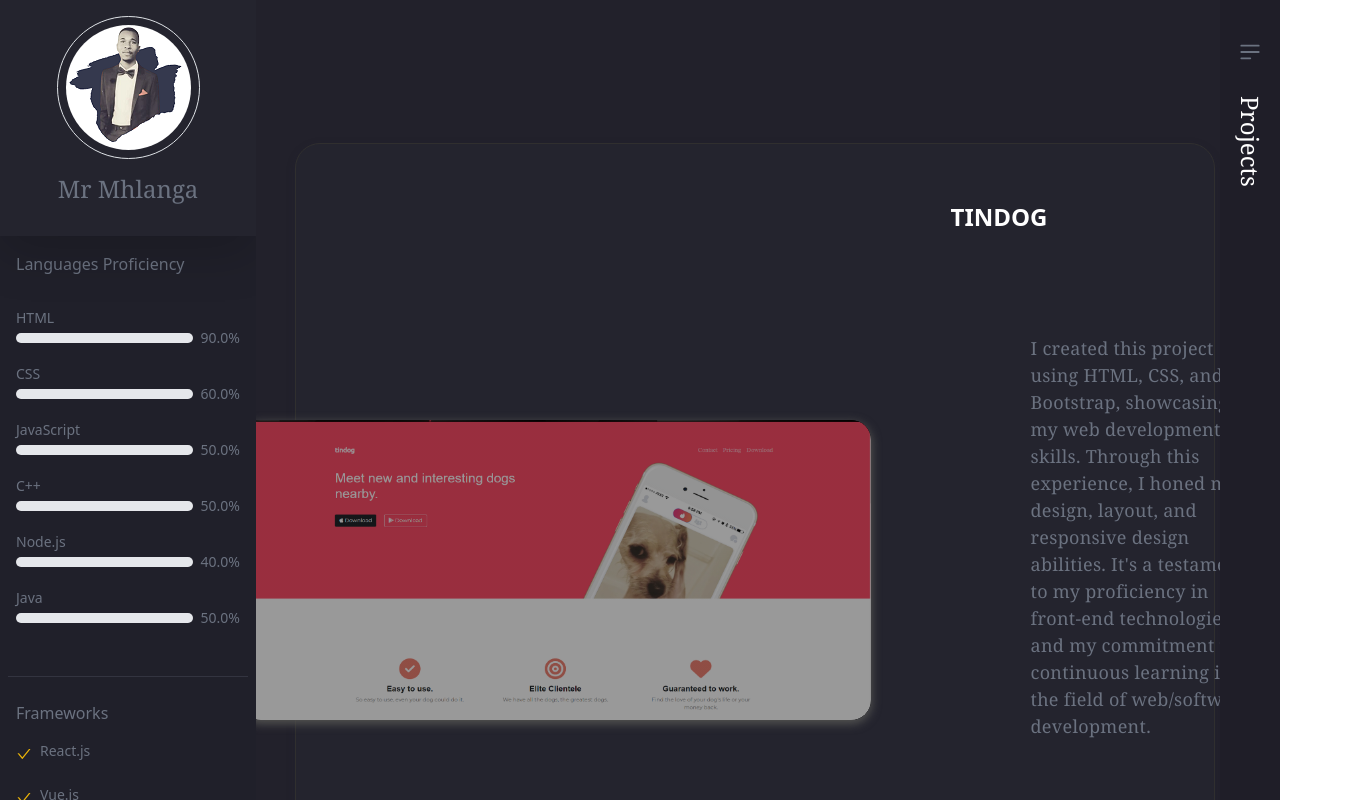
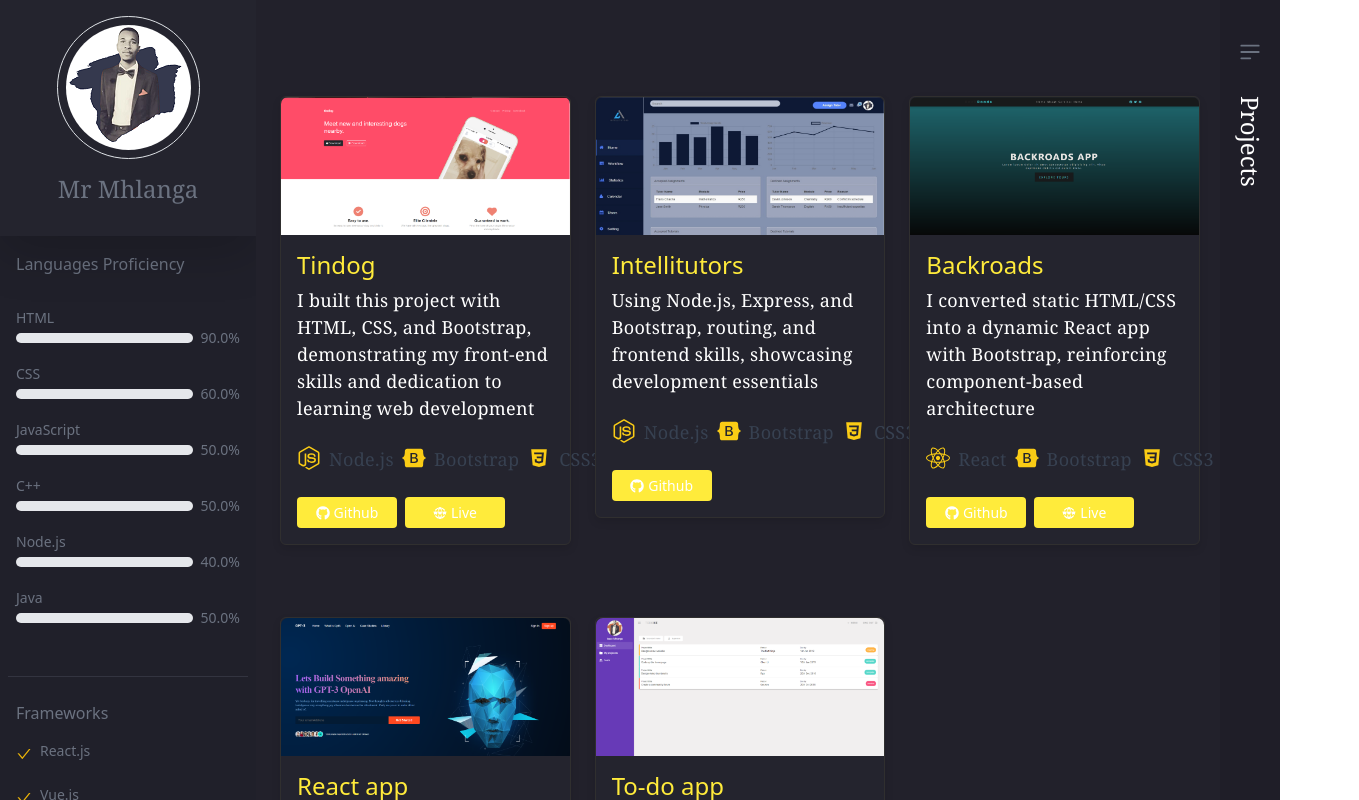
Before and after one commit to Ike91/React-portfolio, a React (Create React App) app: page /projects in a window 1280 px wide. Shown: the top 800 px of the page, 1359 px wide, since content can reach past the window. Built offline with nearby package versions, Linux system fonts and the light colour scheme.

Commit message:
changed project file

```diff
--- a/src/App.css
+++ b/src/App.css
@@ -245,190 +245,17 @@
 
 
 /* projects */
-
-.preview-card {
-  position: relative;
-  margin: 15px;
-  background: #24242e;
-  box-shadow: 0px 3px 10px rgba(34, 35, 58, 0.2);
-  padding: 30px 25px 30px;
-  border-radius: 25px;
-  border: 1px solid #302f2f;
-  transition: all 0.3s;
+.linksBtn{
+  background-color: #FFEB3B !important;
+  width: 100px !important;
+  text-align: center;
 }
 
-@media screen and (max-width: 992px) {
-  .preview-card {
-    height: auto;
-  }
+.card-body h4 {
+ color: #FFEB3B !important;
 }
 
-@media screen and (max-width: 768px) {
-  .preview-card {
-    min-height: 500px;
-    height: auto;
-    margin: 110px auto;
-  }
+.project-card img {
+  border-top-left-radius: 7px;
+  border-top-right-radius: 7px;
 }
-
-@media screen and (max-height: 500px) and (min-width: 992px) {
-  .preview-card {
-    height: auto;
-    width: auto;
-
-  }
-
-}
-
-.preview-card__item {
-  display: flex;
-  align-items: center;
-}
-
-@media screen and (max-width: 768px) {
-  .preview-card__item {
-    flex-direction: column;
-  }
-}
-
-.preview-card__item.swiper-slide-active .blog-slider__img img {
-  opacity: 1;
-  transition-delay: 0.3s;
-}
-
-.preview-card__item.swiper-slide-active .blog-slider__content > * {
-  opacity: 1;
-  transform: none;
-}
-
-.preview-card__img {
-  width: auto;
-  flex-shrink: 0;
-  height: 300px;
-  background-image: linear-gradient(147deg, #000 0%, #000 74%);
-  box-shadow: 0px 3px 10px 1px #535351;
-  border-radius: 20px;
-  transform: translateX(-80px);
-  overflow: hidden;
-}
-
-.preview-card__img:after {
-  content: "";
-  position: absolute;
-  top: 0;
-  left: 0;
-  width: 100%;
-  height: 100%;
-  background-image: linear-gradient(147deg, #000 0%, #000 74%);
-  border-radius: 20px;
-  opacity: 0.4;
-}
-
-.preview-card__img img {
-  width: auto;
-  height: 100%;
-  object-fit: cover;
-  display: block;
-  opacity: 1;
-  border-radius: 20px;
-  transition: all 0.3s;
-}
-
-@media screen and (max-width: 768px) {
-  .preview-card__img {
-    transform: translateY(-50%);
-    width: auto;
-  }
-}
-
-@media screen and (max-width: 576px) {
-  .preview-card__img {
-    width: auto;
-  }
-}
-
-@media screen and (max-height: 500px) and (min-width: 992px) {
-  .preview-card__img {
-    height: 270px;
-  }
-}
-
-.preview-card__content {
-  padding-right: 25px;
-}
-
-@media screen and (max-width: 768px) {
-  .preview-card__content {
-    margin-top: -80px;
-    text-align: center;
-    padding: 0 30px;
-  }
-}
-
-@media screen and (max-width: 576px) {
-  .preview-card__content {
-    padding: 0;
-  }
-}
-
-.preview-card__content > * {
-  transform: translateY(25px);
-  transition: all 0.4s;
-}
-
-.preview-card__code {
-  color: #7b7992;
-  margin-bottom: 15px;
-  display: block;
-  font-weight: 500;
-}
-
-.preview-card__title {
-  font-size: 24px;
-  font-weight: 700;
-  color: #0d0925;
-  margin-bottom: 20px;
-}
-@media screen and (max-width: 360px) {
- .preview-card__title {
-  margin-top: -55px;
-  margin-bottom: 20px;
-}
-.preview-card__button {
-  width: 100px;
-
-}
-}
-
-
-.preview-card__text {
-  margin-bottom: 30px;
-  line-height: 1.5em;
-  font-family: Cambria, Cochin, Georgia, Times, "Times New Roman", serif;
-  letter-spacing: 0.3px;
-  font-size: 18px;
-  overflow: hidden;
-  text-overflow: ellipsis;
-
-}
-
-
-.preview-card__button {
-  display: inline-flex;
-  border-bottom: 1px solid #24242e;
-  padding: 10px 35px;
-  margin-bottom: 30px;
-  border-radius: 10px;
-  color: #fff;
-  box-shadow: 0px 3px 10px #24242e;
-  text-decoration: none;
-  font-weight: 500;
-  justify-content: center;
-  text-align: center;
-  letter-spacing: 1px;
-}
-
-.preview-card__button:hover {
-  color: #989898;
-  text-decoration: none;
-}
--- a/src/components/partials/Project.jsx
+++ b/src/components/partials/Project.jsx
@@ -31,25 +31,21 @@
   } = props
 
   return (
-    <div className="col-md-12 my-2 sm:my-1">
-      <div class="container">
-        <div class="row mt-5">
-          <div class="preview-card">
-            <div class="preview-card__wrp">
-              <div class="preview-card__item">
-                <div class="preview-card__img">
+
+      <div class="col-xs-12 col-sm-6 col-md-6 col-lg-4 mb-4">
+        <div class="card project-card my-4">
+          <div class="view overlay">
           <img src={imageLink} alt={projectName} className="w-full" />
+            <a href="#!">
+              <div class="mask rgba-white-slight"></div>
+            </a>
           </div>
-                <div class="preview-card__content">
-                  <div class="preview-card__title text-white dark:text-white">
-                    {projectName}
-                  </div>
-                  <div className="preview-card__text text-gray-500 sm:p-20 dark:text-gray-400">
-                    {projectDescription}
-                  </div>
+          <div class="card-body">
+            <h4 class="card-title">{ projectName }</h4>
+            <p class="card-text text-white mt-1">{ projectDescription}</p>
 
-                  <div className="text-center sm:text-left -mt-4 mb-2">
-                    <div className="flex justify-center sm:justify-start">
+            <div className="mt-1 mb-2">
+            <div className="flex">
               {languageIcons.map(({ icon, iconName }) => {
                 const IconComponent = icons[icon]
 
@@ -70,37 +66,29 @@
               })}
             </div>
           </div>
-                  <div className="card-actions  mb-5 mr-4">
-                    <div className="button-container m-2 space-x-2">
-                      <a
-                        href={githubLink}
+
+              <a href={githubLink}
                 target="_blank"
                 rel="noopener noreferrer"
               >
-                        <button
-                          type="button"
-                          onClick=""
-                          className="preview-card__button text-white bg-yellow-400 sm:mr-3 sm:ml-3  hover:bg-[#24242e] w-full sm:w-auto focus:ring-4 focus:ring-gray-300 font-medium text-sm px-5 py-2.5 mr-2 mb-2 dark:bg-yellow-600 dark:hover:bg-[#24242e] focus:outline-none dark:focus:ring-yellow-800 block"
-                        >
-                          <div className="flex items-center text-center text-white">
+            <button type="button" class="btn linksBtn btn-sm mr-2">
+            <div className="flex  items-center text-center justify-center text-white">
             <span>
               <FaGithub className="text-white mr-1 dark:text-white hover:text-yellow-400 " />
                  </span>
-                            Code
+                Github
               </div>
             </button>
             </a>
+
             {liveLink && (
                 <a
                   href={liveLink}
                   target="_blank"
                   rel="noopener noreferrer"
                 >
-                          <button
-                            type="button"
-                            className="preview-card__button text-white bg-yellow-400 hover:bg-[#24242e] w-full sm:w-auto focus:ring-4 focus:ring-gray-300 font-medium text-sm px-5 py-2.5 mr-2 mb-2 sm:mr-3 sm:ml-3 dark:bg-yellow-600 dark:hover:bg-[#24242e] focus:outline-none dark:focus:ring-yellow-800 block"
-                          >
-                            <div className="flex items-center text-center text-white">
+            <button type="button" className="btn linksBtn btn-sm bg-yellow-400">
+            <div className="flex items-center text-center justify-center text-white">
             <span>
               <TbWorldWww className="text-white mr-1 dark:text-white hover:text-yellow-400" />
                 </span>
@@ -109,12 +97,7 @@
             </button>
             </a>
               )}
-                    </div>
-                  </div>
-                </div>
-              </div>
-            </div>
-          </div>
+
           </div>
         </div>
       </div>
--- a/src/data/projectdata.js
+++ b/src/data/projectdata.js
@@ -1,8 +1,8 @@
 const projectData = [
   {
-    projectName: "TINDOG",
+    projectName: "Tindog",
     projectDescription:
-      "I created this project using HTML, CSS, and Bootstrap, showcasing my web development skills. Through this experience, I honed my design, layout, and responsive design abilities. It's a testament to my proficiency in front-end technologies and my commitment to continuous learning in the field of web/software development.",
+      "I built this project with HTML, CSS, and Bootstrap, demonstrating my front-end skills and dedication to learning web development",
     languageIcons: [
       { icon: "FaNodeJs", iconName: "Node.js" },
       { icon: "FaBootstrap", iconName: "Bootstrap" },
@@ -13,9 +13,9 @@
     imageLink: "../projects/boostraps.png",
   },
   {
-    projectName: "INTELLITUTORS(ON-GOING)",
+    projectName: "Intellitutors",
     projectDescription:
-      "Crafting my project with Node.js, Express, and Bootstrap, I honed skills in backend development, routing, creating responsive web interfaces. This deepened understanding of server-side programming, RESTful APIs, frontend design, showcasing proficiency in these fundamental aspects of web development.",
+      "Using Node.js, Express, and Bootstrap, routing, and frontend skills, showcasing development essentials",
     languageIcons: [
       { icon: "FaNodeJs", iconName: "Node.js" },
       { icon: "FaBootstrap", iconName: "Bootstrap" },
@@ -26,9 +26,9 @@
     imageLink: "../projects/dash1.jpg",
   },
   {
-    projectName: "BACKROADS",
+    projectName: "Backroads",
     projectDescription:
-      "I transformed a complete HTML and CSS setup into a dynamic React application, integrating Bootstrap for responsive design. This process enhanced my skills in component-based architecture. I gained insights into React's virtual DOM, solidifying my grasp of modern frontend development.",
+      "I converted static HTML/CSS into a dynamic React app with Bootstrap, reinforcing component-based architecture",
     languageIcons: [
       { icon: "FaReact", iconName: "React" },
       { icon: "FaBootstrap", iconName: "Bootstrap" },
@@ -39,22 +39,22 @@
     imageLink: "../projects/react-2.png",
   },
   {
-    projectName: "REACT APP",
+    projectName: "React app",
     projectDescription:
-      "I developed a lively web page using React and CSS, practicing data handling, interaction design, and page flow management. These skills showcase my proficiency in creating user-friendly React-based websites, demonstrating a strong foundation in modern and engaging web solutions.",
+      "I created an interactive React webpage with CSS, highlighting my skills in data handling, interaction design",
     languageIcons: [
       { icon: "FaReact", iconName: "React" },
       { icon: "FaBootstrap", iconName: "Bootstrap" },
-      { icon: "SiTailwindcss", iconName: "Tailwind" },
+
     ],
     githubLink: "https://github.com/Ike91/react-chatGPTBUILD",
     liveLink: "https://charming-gumption-1995a8.netlify.app",
     imageLink: "../projects/react-1.png",
   },
   {
-    projectName: "TO-DO",
+    projectName: "To-do app",
     projectDescription:
-      "In this project, I harnessed Vue.js, Vuetify, and JavaScript to craft a minimalist yet dynamic todo app. While developing this app, I honed my skills in Vue's component-based architecture, reactivity system, state management, and seamless integration with Vuetify's UI components. This experience enriched my proficiency in building interactive and responsive web applications using Vue.js.",
+      "I utilized Vue.js, Vuetify, and JavaScript to create a minimalist, dynamic todo app, enhancing my Vue.js understanding",
     languageIcons: [
       { icon: "FaVuejs", iconName: "Vue.js" },
       { icon: "SiTailwindcss", iconName: "Tailwind" },
```
Also changed, not shown: demo.js (added, +85 -0 lines). Lines whose indentation alone changed are shown as unchanged.
